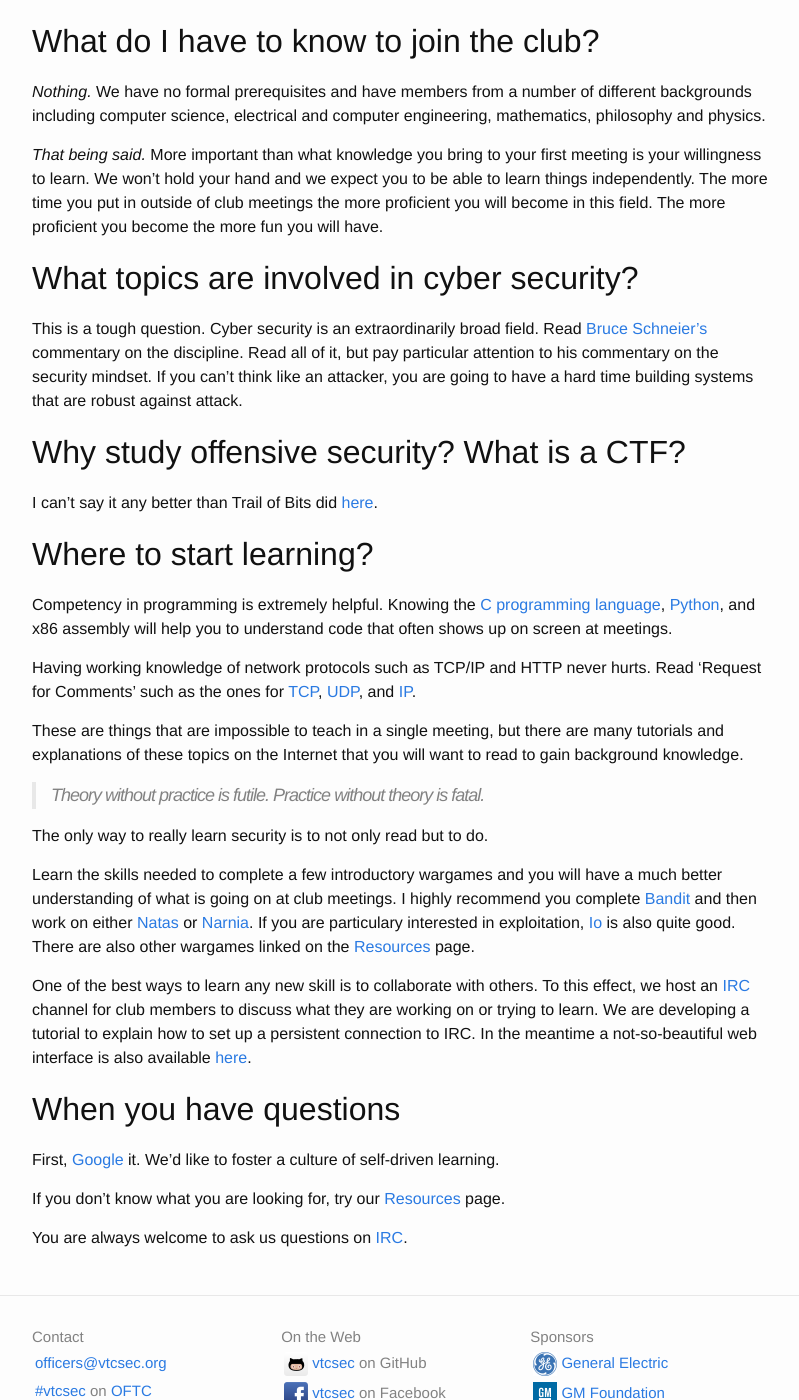
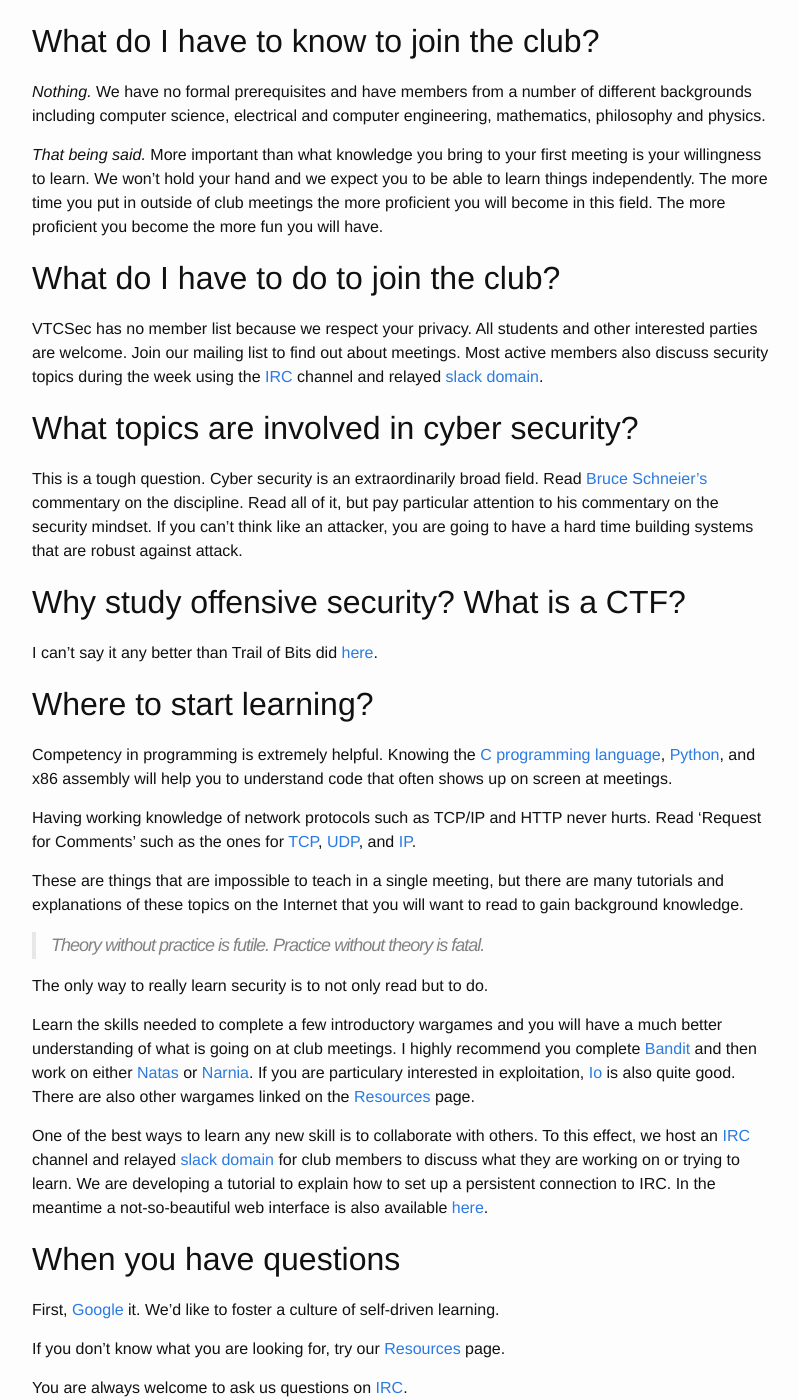
Before and after one commit to VTCSec/vtcsec.org, a Jekyll site: the page built from getting_started.md, in a window 1280 px wide and 1400 px high, scrolled down 317 px. Shown: the whole window, without its empty margins (238-1037 px from the left). Built offline with Jekyll 4.4.1, drawn with Linux system fonts in a browser that asks for light colours.

Commit message:
Add IRC and slack to the getting started page

```diff
--- a/getting_started.md
+++ b/getting_started.md
@@ -19,6 +19,9 @@
 We won't hold your hand and we expect you to be able to learn things independently.
 The more time you put in outside of club meetings the more proficient you will become in this field.
 The more proficient you become the more fun you will have.
+
+## What do I have to do to join the club?
+VTCSec has no member list because we respect your privacy. All students and other interested parties are welcome. Join our mailing list to find out about meetings. Most active members also discuss security topics during the week using the [IRC][IRC_Intro] channel and relayed [slack domain][slack].
 
 ## What topics are involved in cyber security?
 This is a tough question.
@@ -46,7 +49,7 @@
 There are also other wargames linked on the [Resources][rec] page.
 
 One of the best ways to learn any new skill is to collaborate with others.
-To this effect, we host an [IRC][IRC_intro] channel for club members to discuss what they are working on or trying to learn. We are developing a tutorial to explain how to set up a persistent connection to IRC. In the meantime a not-so-beautiful web interface is also available [here][irc].
+To this effect, we host an [IRC][IRC_intro] channel and relayed [slack domain][slack] for club members to discuss what they are working on or trying to learn. We are developing a tutorial to explain how to set up a persistent connection to IRC. In the meantime a not-so-beautiful web interface is also available [here][irc].
 
 ## When you have questions
 First, [Google][goog] it.
```
